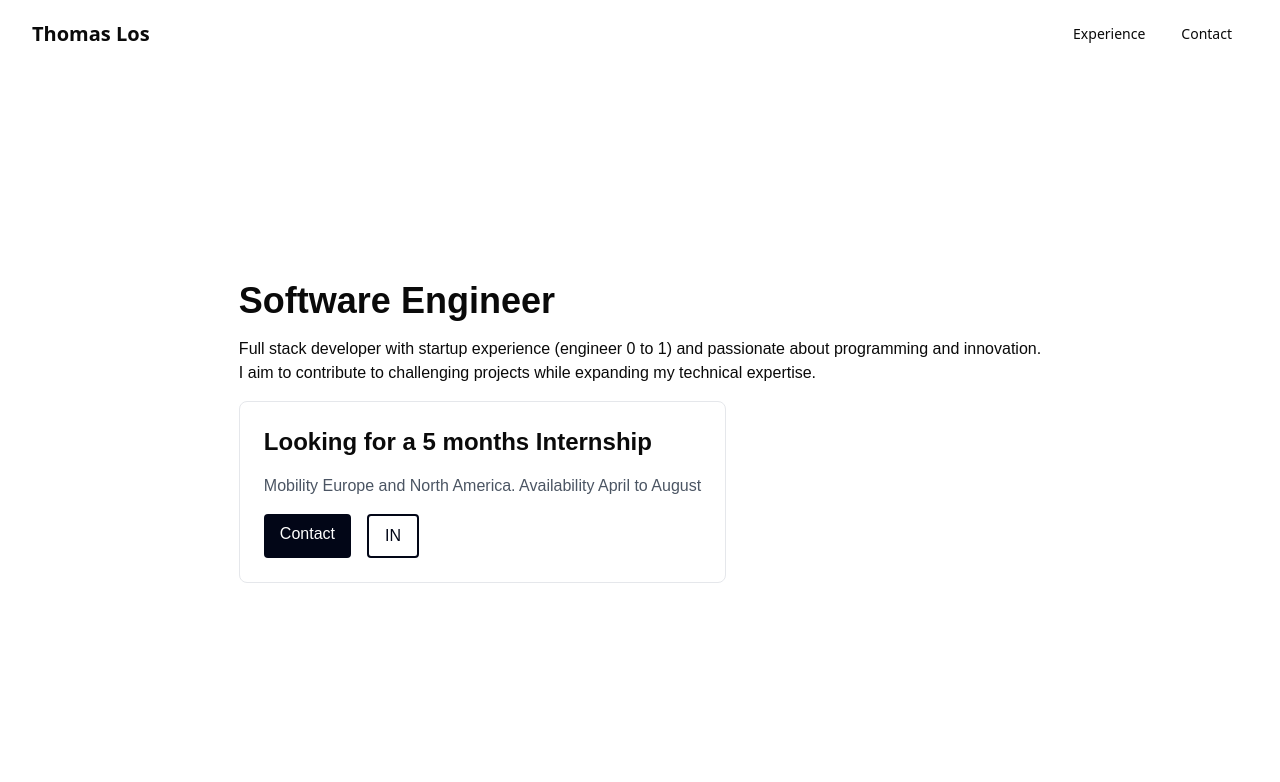
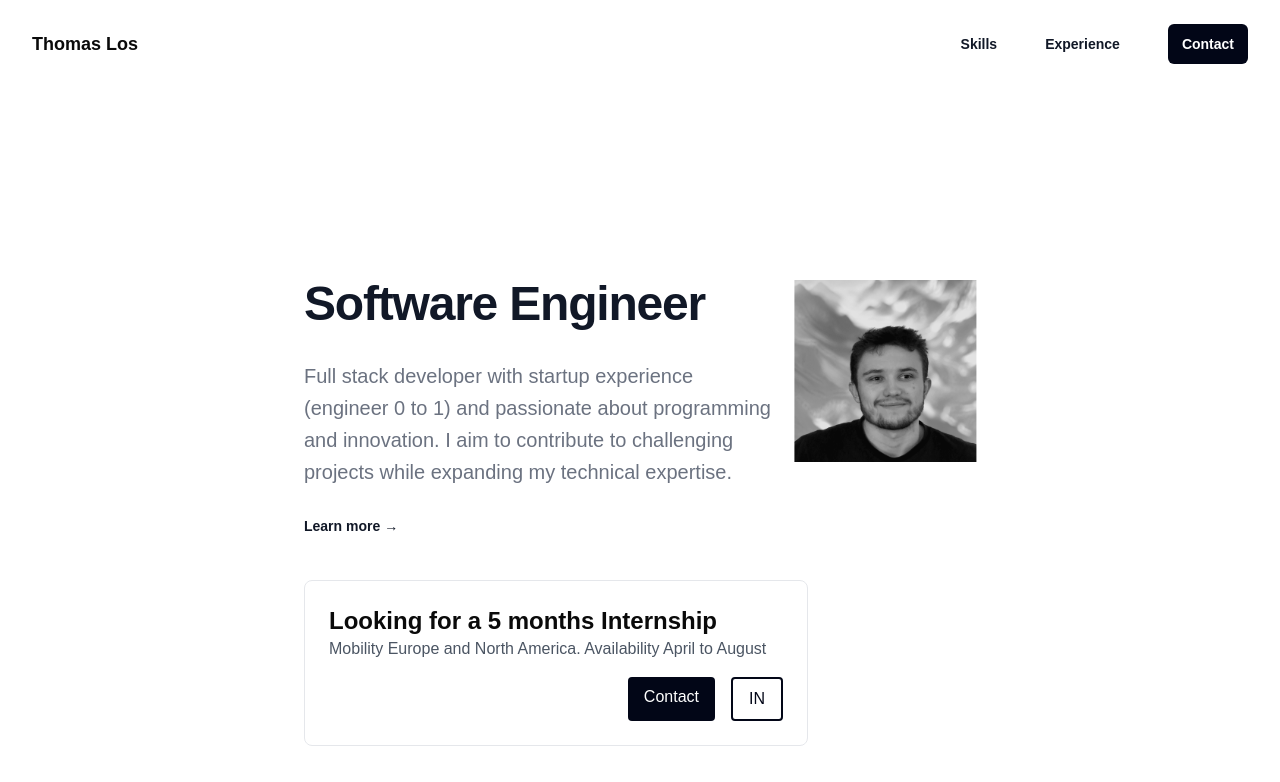
Before and after one commit to Kotalos/website, a Next.js app: page / in a window 1280 px wide. Shown: the top 782 px of the page. Built offline with nearby package versions, Linux system fonts and the light colour scheme.

Commit message:
feat: add image and improve home page layout

```diff
--- a/package.json
+++ b/package.json
@@ -9,6 +9,8 @@
     "lint": "next lint"
   },
   "dependencies": {
+    "@headlessui/react": "^2.2.0",
+    "@heroicons/react": "^2.2.0",
     "@radix-ui/react-navigation-menu": "^1.2.5",
     "class-variance-authority": "^0.7.1",
     "clsx": "^2.1.1",
--- a/src/app/(landing)/page.tsx
+++ b/src/app/(landing)/page.tsx
@@ -1,20 +1,47 @@
-export default function LandingPage() {
+export default function Experience() {
     return (
-    <div className="flex min-h-screen w-full flex-col items-center justify-center gap-8">
-      <div className="flex w-50 flex-col items-start justify-center space-y-4 px-8 pt-16">
-        <h1 className="text-4xl font-extrabold">Software Engineer</h1>
-        <p>
+        <div className="bg-white">
+            <div className="relative isolate px-6 pt-14 lg:px-8 h-screen">
+                <div
+                    aria-hidden="true"
+                    className="absolute inset-x-0 -top-40 -z-10 transform-gpu overflow-hidden blur-3xl sm:-top-80"
+                >
+                    <svg
+                        style={{
+                            clipPath:
+                                'polygon(74.1% 44.1%, 100% 61.6%, 97.5% 26.9%, 85.5% 0.1%, 80.7% 2%, 72.5% 32.5%, 60.2% 62.4%, 52.4% 68.1%, 47.5% 58.3%, 45.2% 34.5%, 27.5% 76.7%, 0.1% 64.9%, 17.9% 100%, 27.6% 76.8%, 76.1% 97.7%, 74.1% 44.1%)',
+                        }}
+                        className="relative left-[calc(50%-11rem)] aspect-1155/678 w-[36.125rem] -translate-x-1/2 rotate-[30deg] bg-linear-to-tr from-[#ff80b5] to-[#9089fc] opacity-30 sm:left-[calc(50%-30rem)] sm:w-[72.1875rem]"
+                    />
+                </div>
+                <div className="mx-auto flex flex-row gap-5 max-w-2xl pt-32 sm:pt-48 lg:pt-56">
+                    <div className="text-center">
+                        <h1 className="text-5xl text-left font-semibold tracking-tight text-balance text-gray-900 sm:text-5xl">
+                            Software Engineer
+                        </h1>
+                        <p className="mt-8 text-lg text-left font-medium text-pretty text-gray-500 sm:text-xl/8">
                             Full stack developer with startup experience (engineer 0 to 1) and
-          passionate about programming and innovation. <br /> I aim to
+                            passionate about programming and innovation. I aim to
                             contribute to challenging projects while expanding my technical
                             expertise.
                         </p>
-        <div className="space-y-4 rounded-lg border border-gray-200 bg-white p-6 shadow-m">
+                        <div className="mt-8 flex items-center justify-start gap-x-6">
+                            <a href="#" className="text-sm/3 font-semibold text-gray-900">
+                                Learn more <span aria-hidden="true">→</span>
+                            </a>
+                        </div>
+                    </div>
+                    <div className="aspect-square w-full h-full">
+                        <img src={`/imgs/profile.png`} className="w-full h-full aspect-square object-cover scale-x-[-1]" />
+                    </div>
+                </div>
+                <div className="mx-auto max-w-2xl mt-12">
+                    <div className="rounded-lg w-3/4 border border-gray-200 bg-white p-6 shadow-m">
                         <h2 className="text-2xl font-bold">Looking for a 5 months Internship</h2>
                         <p className="text-gray-600">
                             Mobility Europe and North America. Availability April to August
                         </p>
-          <div className="flex space-x-4">
+                        <div className="flex space-x-4 w-full mt-4 justify-end">
                             <a
                                 href="https://www.linkedin.com/in/thomas-los/"
                                 className="rounded bg-slate-950 px-4 py-2 text-white hover:bg-slate-200 hover:text-slate-950"
@@ -32,6 +59,20 @@
                         </div>
                     </div>
                 </div>
+
+                <div
+                    aria-hidden="true"
+                    className="absolute inset-x-0 top-[calc(100%-13rem)] -z-10 transform-gpu overflow-hidden blur-3xl sm:top-[calc(100%-30rem)]"
+                >
+                    <svg
+                        style={{
+                            clipPath:
+                                'polygon(74.1% 44.1%, 100% 61.6%, 97.5% 26.9%, 85.5% 0.1%, 80.7% 2%, 72.5% 32.5%, 60.2% 62.4%, 52.4% 68.1%, 47.5% 58.3%, 45.2% 34.5%, 27.5% 76.7%, 0.1% 64.9%, 17.9% 100%, 27.6% 76.8%, 76.1% 97.7%, 74.1% 44.1%)',
+                        }}
+                        className="relative left-[calc(50%+3rem)] aspect-1155/678 w-[36.125rem] -translate-x-1/2 bg-linear-to-tr from-[#ff80b5] to-[#9089fc] opacity-30 sm:left-[calc(50%+36rem)] sm:w-[72.1875rem]"
+                    />
                 </div>
-  );
+            </div>
+        </div>
+    )
 }
--- a/src/components/header.tsx
+++ b/src/components/header.tsx
@@ -1,36 +1,96 @@
-import {
-  NavigationMenu,
-  NavigationMenuItem,
-  NavigationMenuLink,
-  NavigationMenuList,
-  navigationMenuTriggerStyle,
-} from "@/components/ui/navigation-menu";
-import Link from "next/link";
+'use client'
+
+import { useState } from 'react'
+import { Dialog, DialogPanel } from '@headlessui/react'
+import { Bars3Icon, XMarkIcon } from '@heroicons/react/24/outline'
+
+const navigation = [
+  { name: 'Skills', href: '#' },
+  { name: 'Experience', href: '#' },
+]
 
 export default function Header() {
+  const [mobileMenuOpen, setMobileMenuOpen] = useState(false)
+
   return (
-    <div className="fixed top-0 w-full flex items-center justify-between font-sans px-8 py-4 bg-background">
-      <Link href="/">
-        <h1 className="font-bold text-xl">Thomas Los</h1>
-      </Link>
-      <NavigationMenu>
-        <NavigationMenuList>
-          <NavigationMenuItem>
-            <Link href="/experience" legacyBehavior passHref>
-              <NavigationMenuLink className={navigationMenuTriggerStyle()}>
-                Experience
-              </NavigationMenuLink>
-            </Link>
-          </NavigationMenuItem>
-          <NavigationMenuItem>
-            <Link href="/" legacyBehavior passHref>
-              <NavigationMenuLink className={navigationMenuTriggerStyle()}>
-                Contact
-              </NavigationMenuLink>
-            </Link>
-          </NavigationMenuItem>
-        </NavigationMenuList>
-      </NavigationMenu>
-    </div>
+    <header className="absolute inset-x-0 top-0 z-50">
+      <nav aria-label="Global" className="flex items-center justify-between p-6 lg:px-8">
+        <div className="flex lg:flex-1">
+          <a href="/" className="-m-1.5 p-1.5">
+            <span className="text-lg font-semibold">Thomas Los</span>
+          </a>
+        </div>
+        <div className="flex lg:hidden">
+          <button
+            type="button"
+            onClick={() => setMobileMenuOpen(true)}
+            className="-m-2.5 inline-flex items-center justify-center rounded-md p-2.5 text-gray-700"
+          >
+            <span className="sr-only">Open main menu</span>
+            <Bars3Icon aria-hidden="true" className="size-6" />
+          </button>
+        </div>
+        <div className="hidden lg:flex lg:gap-x-12 items-center">
+          {navigation.map((item) => (
+            <a key={item.name} href={item.href} className="text-sm/6 font-semibold text-gray-900">
+              {item.name}
+            </a>
+          ))}
+          <a
+            href="#"
+            className="rounded-md bg-slate-950 px-3.5 py-2.5 text-sm font-semibold text-white shadow-xs hover:bg-blue-950 focus-visible:outline-2 focus-visible:outline-offset-2 focus-visible:outline-slate-600"
+          >
+            Contact
+          </a>
+        </div>
+      </nav>
+      <Dialog open={mobileMenuOpen} onClose={setMobileMenuOpen} className="lg:hidden">
+        <div className="fixed inset-0 z-50" />
+        <DialogPanel className="fixed inset-y-0 right-0 z-50 w-full overflow-y-auto bg-white px-6 py-6 sm:max-w-sm sm:ring-1 sm:ring-gray-900/10">
+          <div className="flex items-center justify-between">
+            <a href="#" className="-m-1.5 p-1.5">
+              <span className="sr-only">Your Company</span>
+              <img
+                alt=""
+                src="https://tailwindui.com/plus-assets/img/logos/mark.svg?color=slate&shade=600"
+                className="h-8 w-auto"
+              />
+            </a>
+            <button
+              type="button"
+              onClick={() => setMobileMenuOpen(false)}
+              className="-m-2.5 rounded-md p-2.5 text-gray-700"
+            >
+              <span className="sr-only">Close menu</span>
+              <XMarkIcon aria-hidden="true" className="size-6" />
+            </button>
+          </div>
+          <div className="mt-6 flow-root">
+            <div className="-my-6 divide-y divide-gray-500/10">
+              <div className="space-y-2 py-6">
+                {navigation.map((item) => (
+                  <a
+                    key={item.name}
+                    href={item.href}
+                    className="-mx-3 block rounded-lg px-3 py-2 text-base/7 font-semibold text-gray-900 hover:bg-gray-50"
+                  >
+                    {item.name}
+                  </a>
+                ))}
+              </div>
+              <div className="py-6">
+                <a
+                  href="#"
+                  className="-mx-3 block rounded-lg px-3 py-2.5 text-base/7 font-semibold text-gray-900 hover:bg-gray-50"
+                >
+                  Log in
+                </a>
+              </div>
+            </div>
+          </div>
+        </DialogPanel>
+      </Dialog>
+    </header>
+
   );
 }
```
Also changed, not shown: public/imgs/profile.png (added), 1 other file (tests, documents, lock files or other folders). Lines whose indentation alone changed are shown as unchanged.
